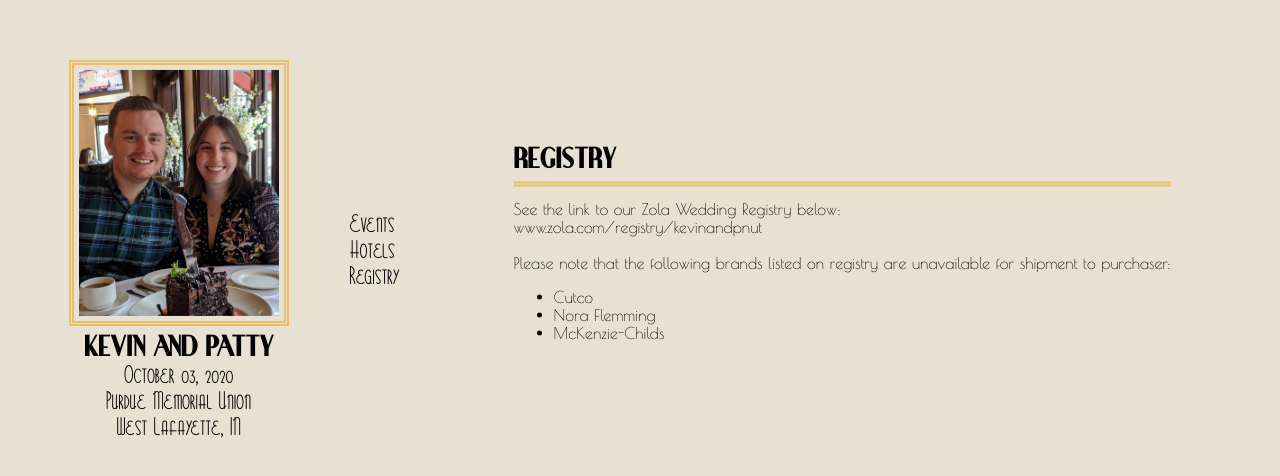
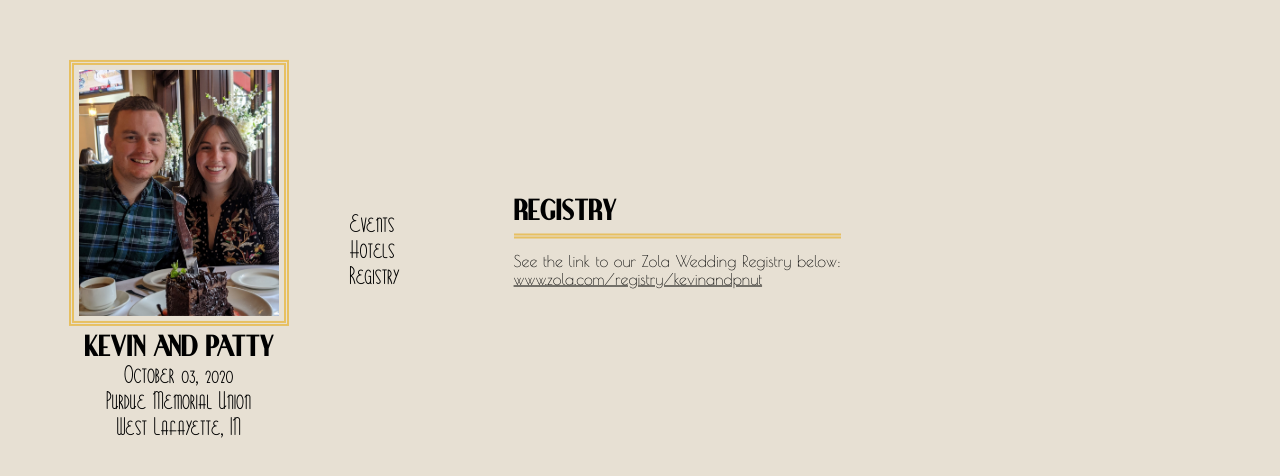
Before and after one commit to kevinandpatty/kevinandpatty.github.io, a plain HTML site: page registry.html in a window 1280 px wide. Shown: the part 158-634 px from the top of the page. Drawn offline with Linux system fonts and the light colour scheme.

Commit message:
Copy edits

```diff
--- a/registry.html
+++ b/registry.html
@@ -34,14 +34,7 @@
 				<strong>REGISTRY</strong><br />
 				<hr />
 				See the link to our Zola Wedding Registry below: <br />
-				<a href="www.zola.com/registry/kevinandpnut">www.zola.com/registry/kevinandpnut</a><br /> <br />
-
-				Please note that the following brands listed on registry are unavailable for shipment to purchaser:<br />
-				<ul>
-					<li>Cutco
-					<li >Nora Flemming
-					<li>McKenzie-Childs
-				</ul>
+				<u><a href="https://www.zola.com/registry/kevinandpnut" target ="_blank">www.zola.com/registry/kevinandpnut</a></u><br /> <br />
 
 
 			</div>
```
Also changed, not shown: events.html (+2 -4 lines).
